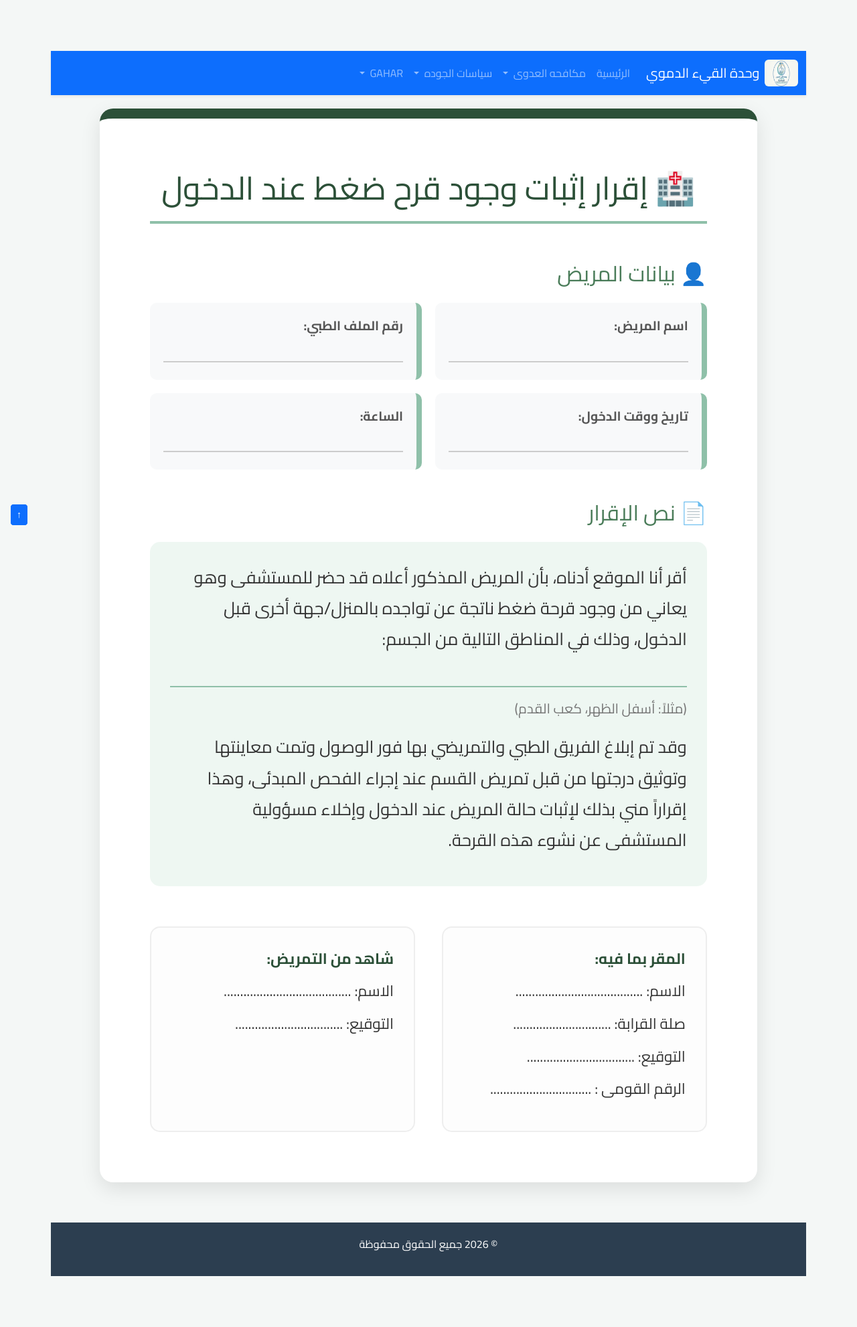
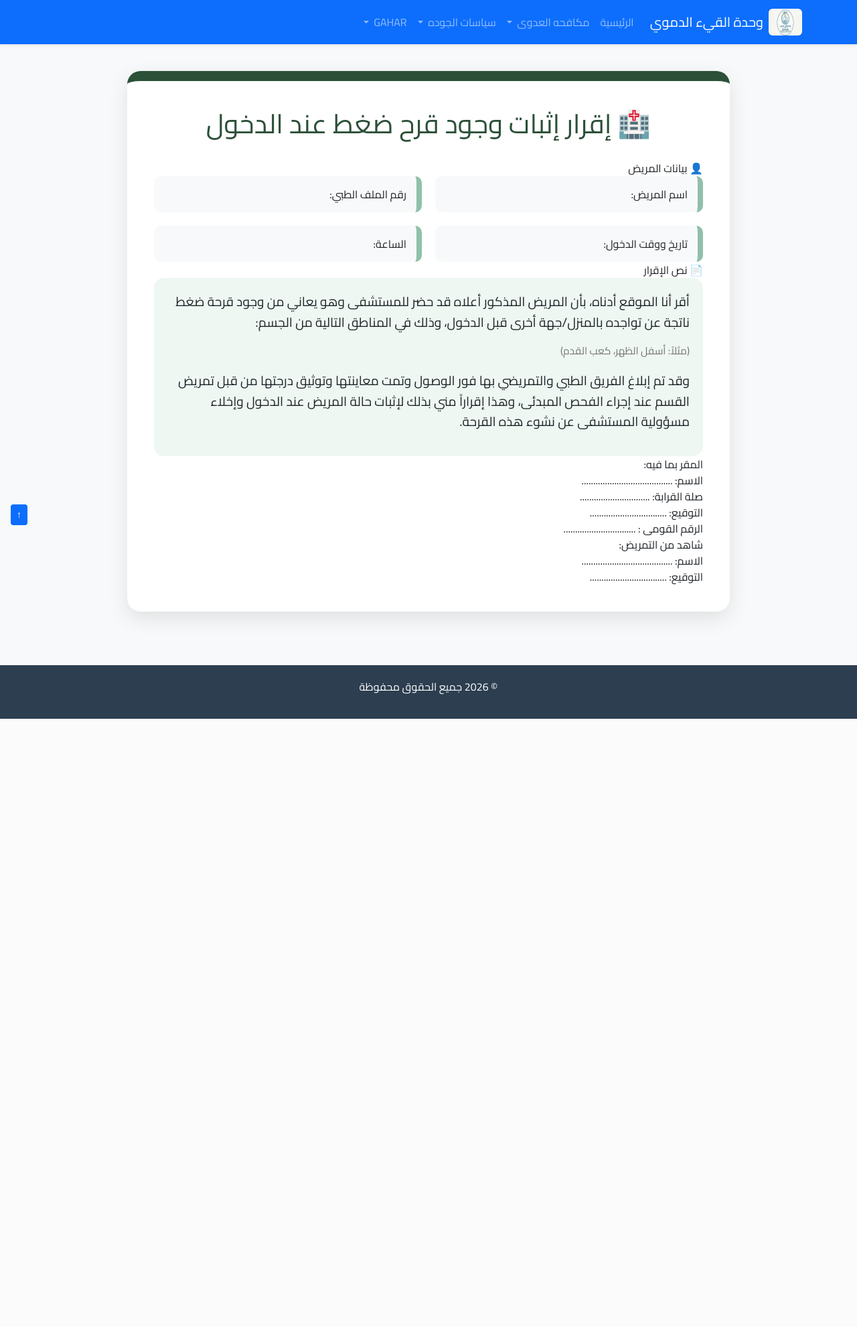
Before and after one commit to hassanelaraby46-tech/hematemsis-unit, a Django app: page /pre/ in a window 1280 px wide. Shown: the whole page at 67% size. After the commit the page ends 1073 px from the top, so only its background shows below. Run offline with Django 4.2, Linux system fonts and the light colour scheme.

```diff
--- a/templates/hassan/pressure_ulcer.html
+++ b/templates/hassan/pressure_ulcer.html
@@ -1,128 +1,59 @@
 {% extends 'hassan/base.html' %}
 {% block content %}
 
-<!DOCTYPE html>
-<html lang="ar" dir="rtl">
-<head>
     <meta charset="UTF-8">
     <title>بوستر قرح الضغط</title>
     <style>
-        /* ضبط المقاس ليكون A3 (مقاس بوستر شائع) */
-        @page { size: A3; margin: 0; }
-        body {
-            font-family: 'Cairo', 'Arial', sans-serif;
-            margin: 0;
-            padding: 2cm;
-            background-color: #f4f7f6; /* خلفية هادئة */
-            color: #333;
-        }
+    /* 1. التنسيق العام المرن */
     .poster-container {
         background: white;
-            max-width: 26cm; /* يناسب عرض A3 */
-            margin: auto;
-            padding: 2cm;
+        width: 95%; /* نسبة مئوية ليتكيف مع الموبايل */
+        max-width: 900px; /* حد أقصى للعرض لا يتجاوزه في الشاشات الكبيرة */
+        margin: 20px auto;
+        padding: 40px;
         border-radius: 20px;
         box-shadow: 0 10px 30px rgba(0, 0, 0, 0.1);
-            border-top: 15px solid #2c5038; /* لون المستشفى */
+        border-top: 15px solid #2c5038;
     }
+
     h1.main-title {
         text-align: center;
         color: #2c5038;
-            font-size: 3em;
-            margin-bottom: 50px;
-            border-bottom: 4px solid #8fc0a9;
-            padding-bottom: 20px;
+        font-size: 2.5rem; /* استخدام rem بدلاً من em للتحكم الأفضل */
+        margin-bottom: 30px;
     }
-        .section { margin-bottom: 40px; }
-        .section-title {
-            font-size: 2em;
-            color: #4a7c59;
-            margin-bottom: 20px;
+
+    /* استخدام Flex للبيانات لضمان عدم تداخلها */
+    .field-group {
         display: flex;
-            align-items: center;
-        }
-        .field-group {
-            display: grid;
-            grid-template-columns: repeat(2, 1fr);
+        flex-wrap: wrap;
         gap: 20px;
     }
     .field {
+        flex: 1 1 300px; /* الحقل يأخذ مساحة مرنة */
         background: #f8f9fa;
-            padding: 20px;
+        padding: 15px;
         border-radius: 10px;
         border-right: 8px solid #8fc0a9;
     }
-        .field-label {
-            font-size: 1.2em;
-            font-weight: bold;
-            color: #555;
-            display: block;
-            margin-bottom: 10px;
+
+    .acknowledgment { font-size: 1.2rem; line-height: 1.6; background: #eef7f2; padding: 20px; border-radius: 15px; }
+
+    /* 2. تحسين الطباعة */
+    @media print {
+        body { background: white; }
+        .poster-container {
+            width: 100%;
+            max-width: 100%;
+            box-shadow: none;
+            border: 2px solid #2c5038;
+            padding: 2cm;
         }
-        .field-input {
-            border-bottom: 2px solid #ccc;
-            width: 100%;
-            height: 30px;
-            display: inline-block;
-        }
-        .acknowledgment {
-            font-size: 1.6em;
-            line-height: 1.8;
-            background: #eef7f2;
-            padding: 30px;
-            border-radius: 15px;
-            color: #333;
-        }
-        .signature-section {
-            display: grid;
-            grid-template-columns: repeat(2, 1fr);
-            gap: 40px;
-            margin-top: 60px;
-            font-size: 1.4em;
-        }
-        .signature-box {
-            background: #fdfdfd;
-            border: 2px solid #eee;
-            padding: 30px;
-            border-radius: 15px;
-        }
-        .signature-title {
-            font-weight: bold;
-            color: #2c5038;
-            margin-bottom: 15px;
-            display: block;
-        }
-        .sig-field {
-            margin-bottom: 15px;
-        }
-
-        /* تنسيق خاص للطباعة */
-        @media print {
-            body { background: white; padding: 0; }
-            .poster-container {
-                box-shadow: none;
-                border: none;
-                padding: 1cm;
-            }
-            .main-title { font-size: 3.5em; }
-        }
-          @media print {
-    body {
-        padding: 0;
-        background-color: white;
-    }
-    .poster {
-        box-shadow: none;
-
-    }
-    /* إخفاء أي عناصر غير ضرورية عند الطباعة */
-    @page {
-        margin: 0; /* تقليل الهوامش ليتناسب التصميم مع الورقة */
-    }
+        /* إخفاء القوائم من الطباعة */
+        .navbar, footer { display: none; }
     }
 </style>
-</head>
-<body>
+
     <div class="poster-container">
         <h1 class="main-title">🏥 إقرار إثبات وجود قرح ضغط عند الدخول</h1>
 
```
Lines whose indentation alone changed are shown as unchanged.
